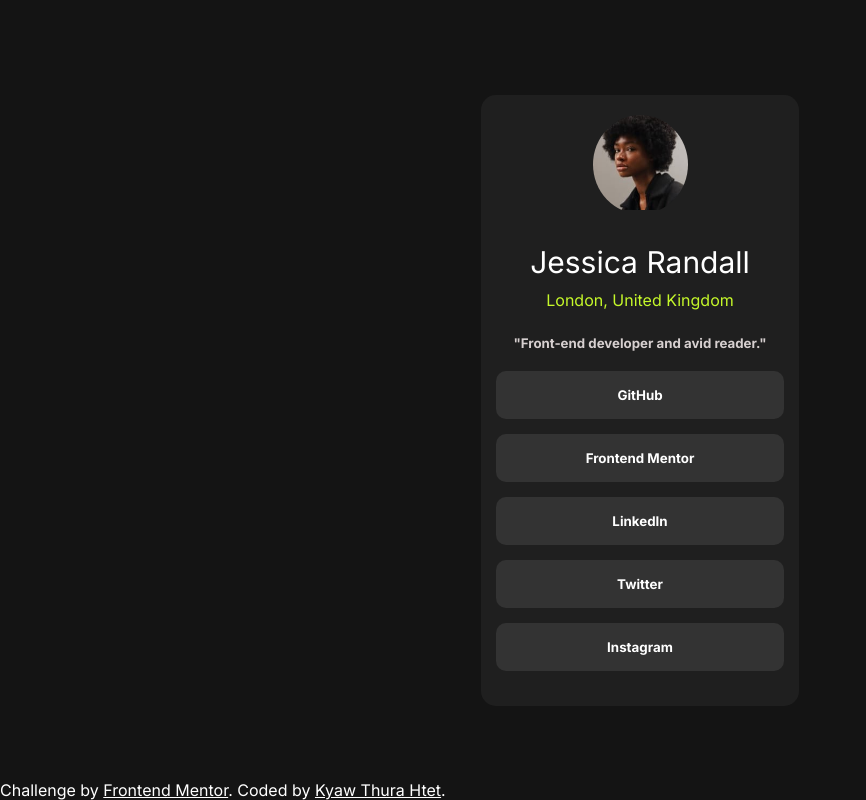
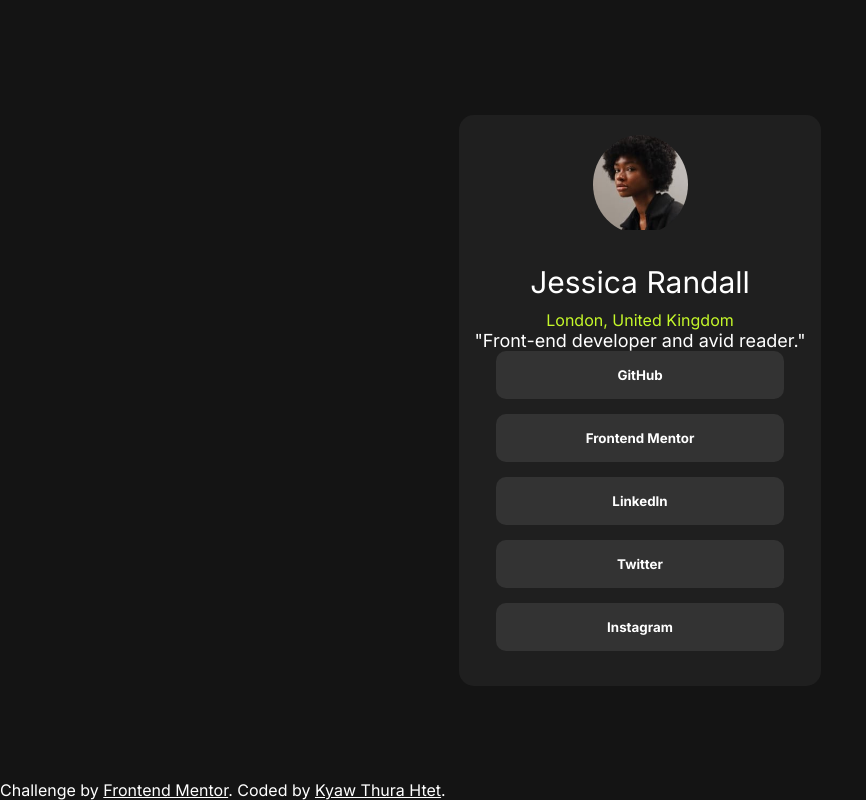
Before and after one commit to Bobu007/social-links-profile, a plain HTML site: page index.html in a window 1280 px wide. Shown: the whole page, without its empty margins (0-866 px from the left). Drawn offline with Linux system fonts and the light colour scheme.

Commit message:
add change

```diff
--- a/index.html
+++ b/index.html
@@ -4,7 +4,9 @@
 <head>
   <meta charset="UTF-8">
   <meta name="viewport" content="width=device-width, initial-scale=1.0">
-  <!-- displays site properly based on user's device -->
+  <meta property="og:title" content="Social links profile" />
+  <meta property="og:image" content="avatar-jessica" />
+
 
   <link rel="icon" type="image/png" sizes="32x32" href="./assets/images/favicon-32x32.png">
   <!-- css link  -->
@@ -21,9 +23,9 @@
       <div class="card_image">
         <img src="./assets/images/avatar-jessica.jpeg" alt="avatar-jessica">
       </div>
-      <h2 class="name">Jessica Randall</h2>
+      <h1 class="name">Jessica Randall</h1>
       <p class="live">London, United Kingdom</p>
-      <h5>"Front-end developer and avid reader."</h5>
+      <p style="font-size: 18px;">"Front-end developer and avid reader."</p>
 
       <button class="btn">GitHub</button>
       <button class="btn">Frontend Mentor</button>
```
